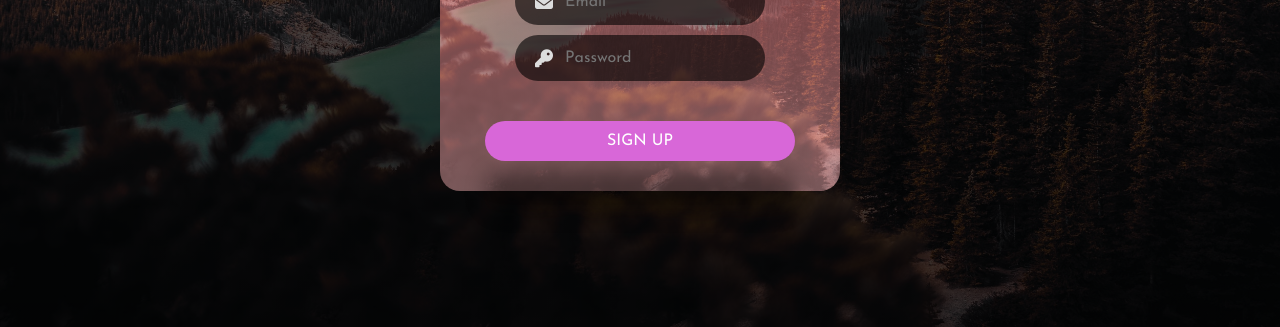
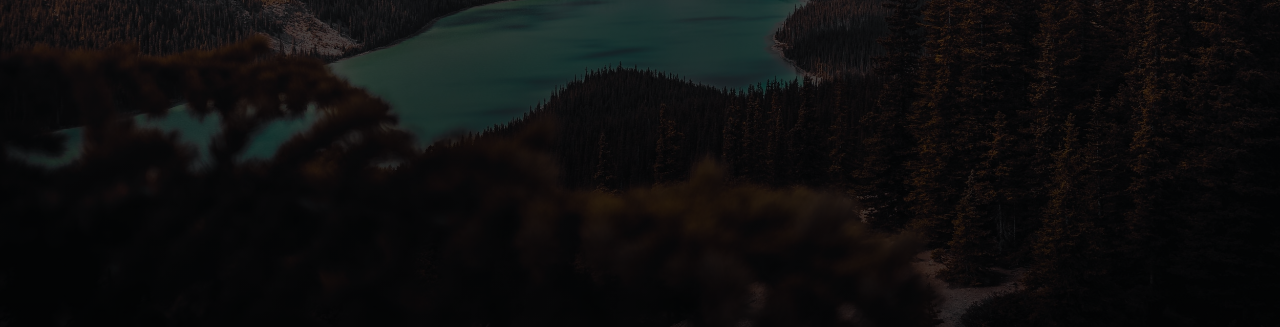
Before and after one commit to Mohammadsaleh-Hooshmandi/LandigPage-with-forms, a plain HTML site: page index.html in a window 1280 px wide. Shown: the part 473-800 px from the top of the page. Drawn offline with nearby package versions, Linux system fonts and the light colour scheme.

Commit message:
add jQuery code

```diff
--- a/script.js
+++ b/script.js
@@ -0,0 +1,14 @@
+$(document).ready(() => {
+    const loginCloseBtn = $(".login-close-btn");
+    const signupCloseBtn = $(".signup-close-btn");
+    const loginBtn = $(".login-btn");
+    const signupBtn = $(".signup-btn")
+    const loginForm = $(".login-form");
+    const signupForm = $(".signup-form");
+
+    loginCloseBtn.click(() => { loginForm.fadeOut(100) })
+    signupCloseBtn.click(() => { signupForm.fadeOut(100) })
+
+    loginBtn.click(() => { loginForm.fadeIn(100) })
+    signupBtn.click(() => { signupForm.fadeIn(100) })
+});
--- a/style.css
+++ b/style.css
@@ -87,6 +87,7 @@ html {
     url(images/bg.jpg) no-repeat center;
     background-size: cover;
     border-radius: 2rem;
+    display: none;
 }
 
 .login-close-btn,
```
